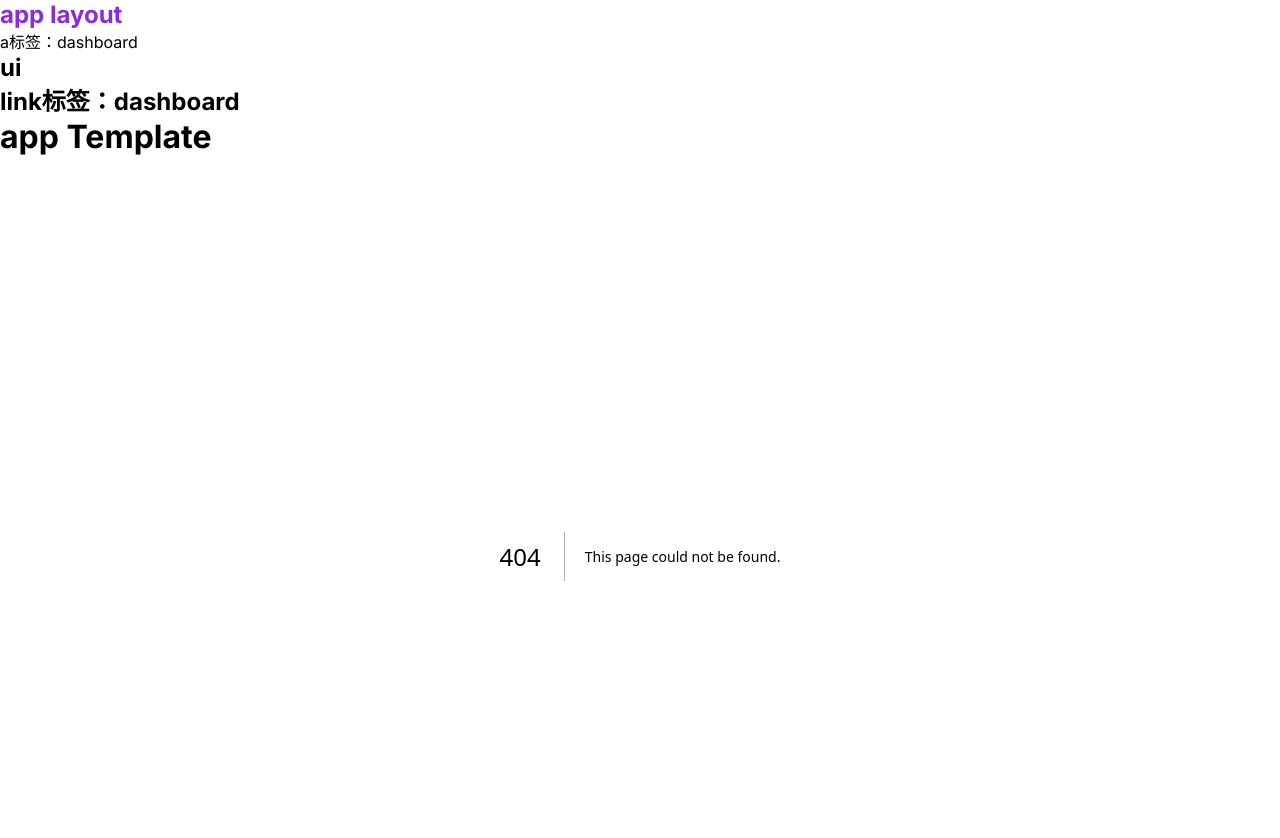
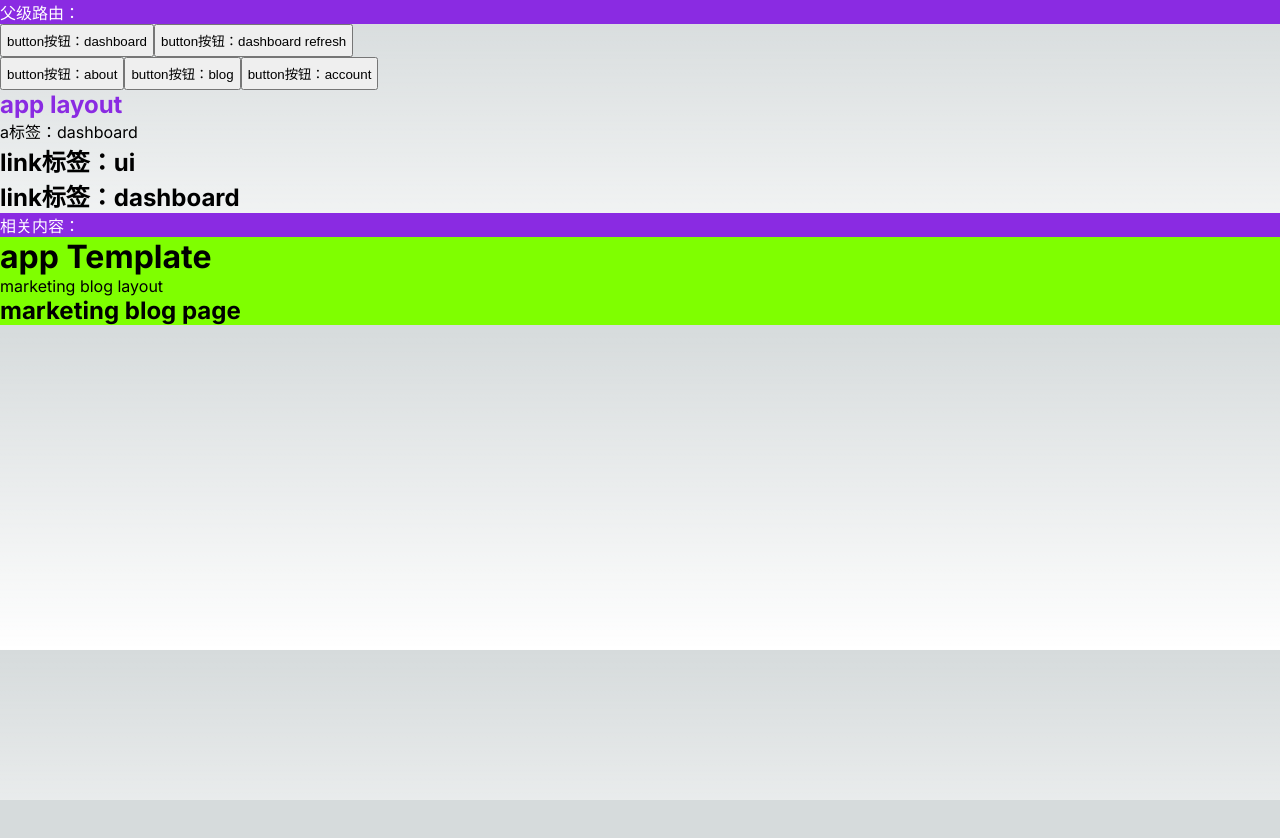
Before and after one commit to linround/next_test, a Next.js app: page /blog in a window 1280 px wide. Before the commit this address had no page. Shown: the top 838 px of the page. After the commit the page ends 800 px from the top, so only its background shows below. Built offline with nearby package versions, Linux system fonts and the light colour scheme.

Commit message:
feature:route module

```diff
--- /dev/null
+++ b/app/(marketing)/blog/layout.tsx
@@ -0,0 +1,13 @@
+import React from "react";
+
+// 这里会包裹着page内容
+// 然后替换app页面的page内容
+export default function  layout(props:React.PropsWithChildren){
+  const {children} = props
+  return (
+    <div>
+      <div>marketing blog layout</div>
+      {children}
+    </div>
+  )
+}
--- /dev/null
+++ b/app/(marketing)/blog/page.tsx
@@ -0,0 +1,7 @@
+export default function page(){
+  return (
+    <h2>
+      marketing blog page
+    </h2>
+  )
+}
--- /dev/null
+++ b/app/components/ButtonNavigation.tsx
@@ -0,0 +1,31 @@
+'use client'
+import {useRouter} from "next/navigation";
+import React from "react";
+
+export default function ButtonNavigation(){
+  const router = useRouter()
+  console.log('===app ButtonNavigation====')
+  // refresh会导致重新渲染，即重新执行该函数
+  return (
+    <>
+      <button type={'button'} style={{padding:'5px'}} onClick={()=>router.push('/dashboard')}>
+        button按钮：dashboard
+      </button>
+      <button type={'button'} style={{padding:'5px'}} onClick={()=>router.refresh()}>
+        button按钮：dashboard refresh
+      </button>
+      <div>
+
+        <button type={'button'} style={{padding:'5px'}} onClick={()=>router.push('/about')}>
+          button按钮：about
+        </button>
+        <button type={'button'} style={{padding:'5px'}} onClick={()=>router.push('/blog')}>
+          button按钮：blog
+        </button>
+        <button type={'button'} style={{padding:'5px'}} onClick={()=>router.push('/account')}>
+          button按钮：account
+        </button>
+      </div>
+    </>
+  )
+}
--- a/app/layout.tsx
+++ b/app/layout.tsx
@@ -3,6 +3,7 @@ import { Inter } from 'next/font/google'
 import React from "react";
 const inter = Inter({ subsets: ['latin'] })
 import {Navigation} from "@/app/ui/Navigation";
+import ButtonNavigation from "@/app/components/ButtonNavigation";
 
 export const metadata = {
   title: 'localhost:3000',
@@ -17,16 +18,19 @@ export default function RootLayout({
   return (
     <html lang="en">
       <body className={inter.className}>
-      <div className={'app layout'}>
+      <div className={'app layout'} >
+        <p style={{background:'blueviolet',color:'white'}}>父级路由：</p>
+        <ButtonNavigation />
         <Navigation href={'/'}>app layout</Navigation>
         <a href={'/dashboard'}> a标签：dashboard</a>
         {/*使用link进行预取*/}
         {/*标签嵌套问题 p ->div;p->h1  出现报错等等*/}
         {/*<p><h1></h1></p>*/}
         {/*<p><div></div></p>*/}
-        <Navigation href={'/ui'} >ui</Navigation>
+        <Navigation href={'/ui'} >link标签：ui</Navigation>
         <Navigation href={'/dashboard'}>link标签：dashboard</Navigation>
-        {children}
+        <p style={{background:'blueviolet',color:'white'}}>相关内容：</p>
+        <div style={{backgroundColor:'chartreuse'}} >{children}</div>
       </div>
       </body>
     </html>
```
Also changed, not shown: app/(marketing)/about/layout.tsx (added, +13 -0 lines), app/(marketing)/about/page.tsx (added, +7 -0 lines), app/(shop)/account/layout.tsx (added, +13 -0 lines), app/(shop)/account/page.tsx (added, +8 -0 lines), app/page.tsx (+0 -86 lines).
